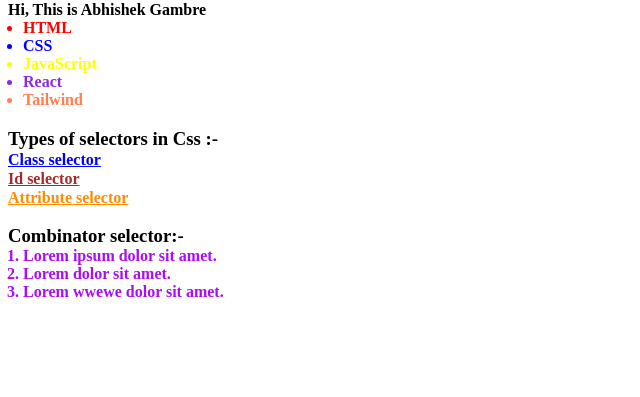
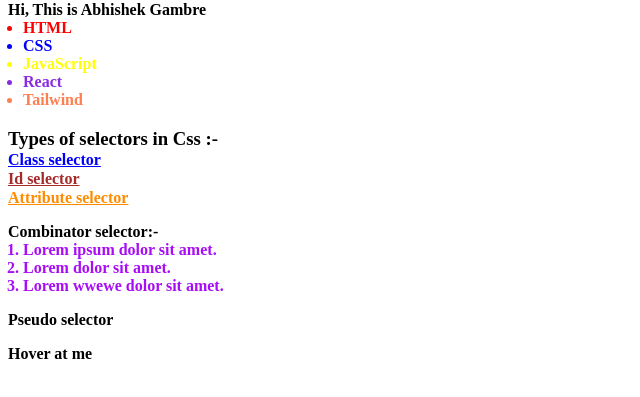
Before and after one commit to gambre09/Frontend-Development, a plain HTML site: page CSS/01_Css-selector/Index.html in a window 1280 px wide. Shown: the part 79-476 px from the top of the page, without its empty margins (0-640 px from the left). Drawn offline with Linux system fonts and the light colour scheme.

Commit message:
Update Index.html

```diff
--- a/CSS/01_Css-selector/Index.html
+++ b/CSS/01_Css-selector/Index.html
@@ -21,12 +21,13 @@
     <p class="class">Class selector</p>
     <p id="id">Id selector</p>
     <p any-name>Attribute selector</p>
-
-    <h3>Combinator selector:-</h3>
+    <p comb>Combinator selector:-</p>
     <ol>
       <li>Lorem ipsum dolor sit amet.</li>
       <li>Lorem dolor sit amet.</li>
       <li>Lorem wwewe dolor sit amet.</li>
     </ol>
+    <p p>Pseudo selector</p>
+    <p class="hover">Hover at me</p>
   </body>
 </html>
```
